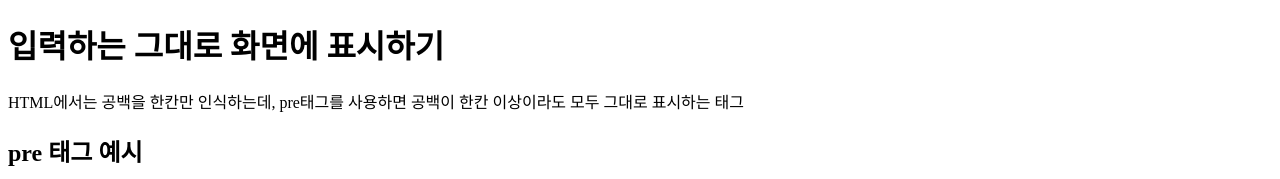
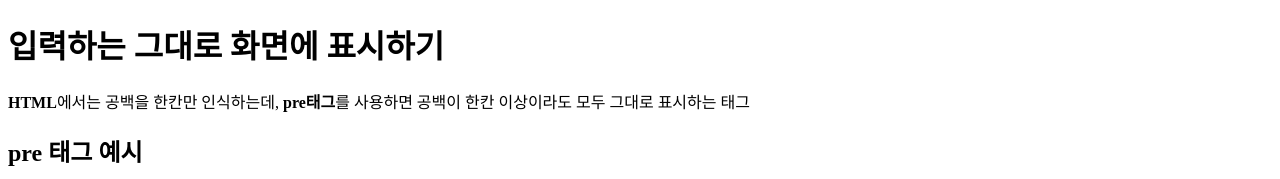
Before and after one commit to has7856/html5, a plain HTML site: page pre-tag.html in a window 1280 px wide. Shown: the top 179 px of the page. Drawn offline with Linux system fonts and the light colour scheme.

Commit message:
html5 태그 연습

```diff
--- a/pre-tag.html
+++ b/pre-tag.html
@@ -8,7 +8,7 @@
 </head>
 <body>
     <h1>입력하는 그대로 화면에 표시하기</h1>
-    <p>HTML에서는 공백을 한칸만 인식하는데, pre태그를 사용하면 공백이 한칸 이상이라도 모두 그대로 표시하는 태그</p>
+    <p><b>HTML</b>에서는 공백을 한칸만 인식하는데, <strong>pre태그</strong>를 사용하면 공백이 한칸 이상이라도 모두 그대로 표시하는 태그</p>
     <h2>pre 태그 예시</h2>
     <hr> <!-- 수평선 태그 : 가로로 긴 줄을 생성 -->
     <p>일반적인 내용에서 한 칸                        만 인식됩니다.</p>
```
